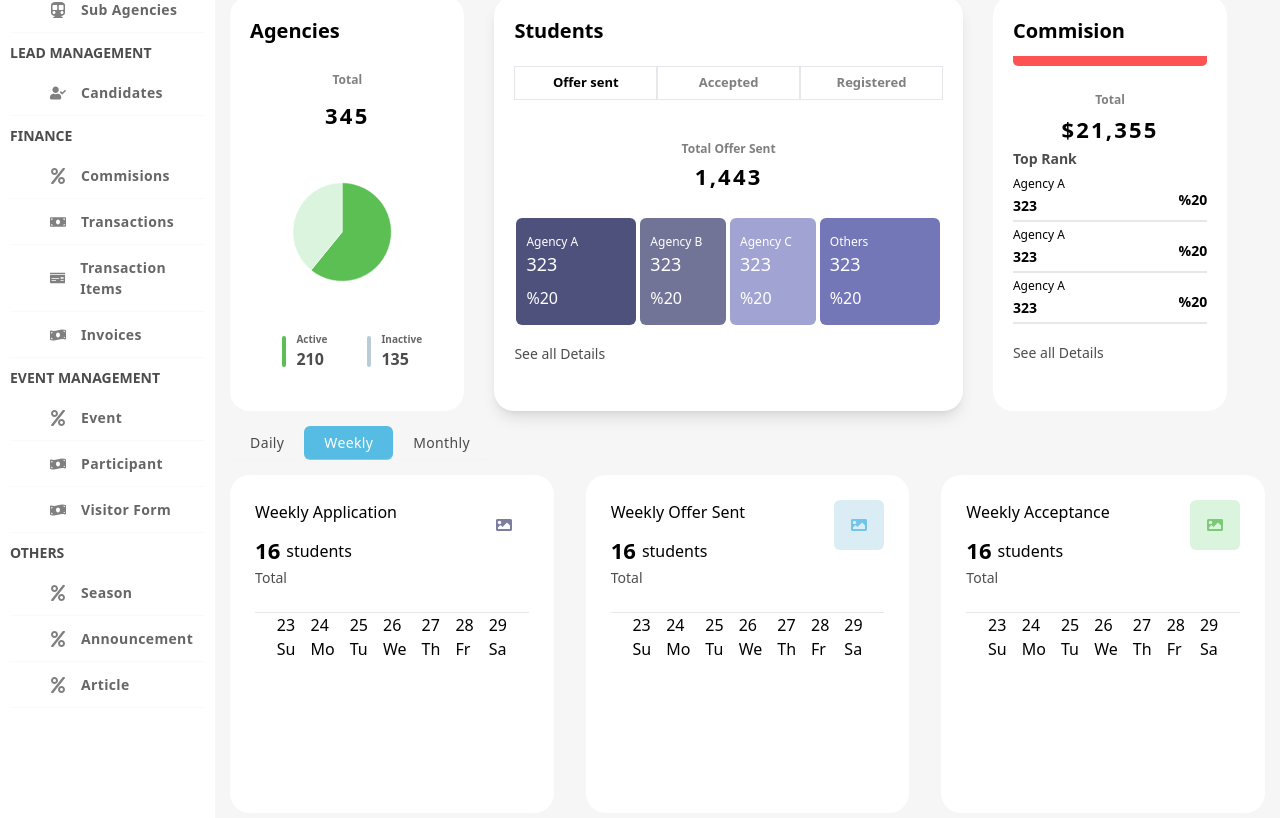
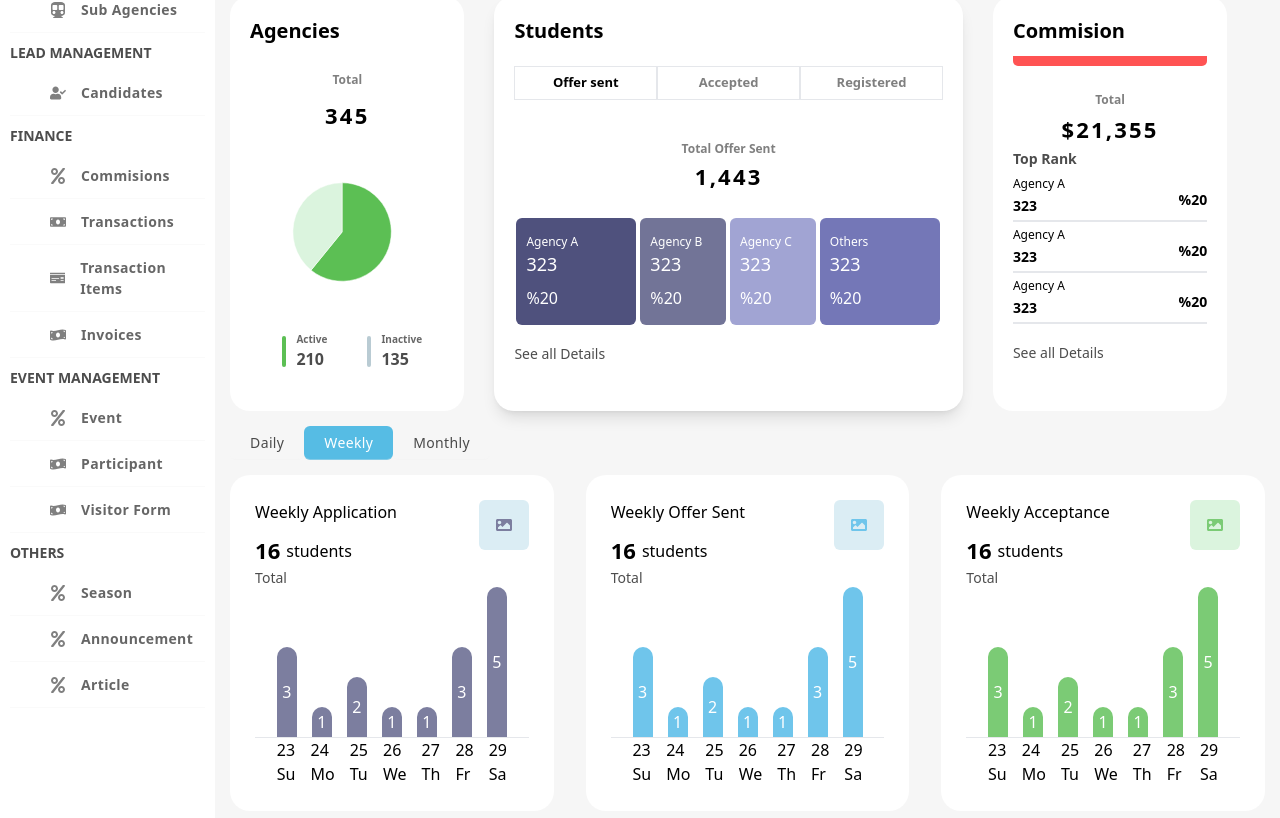
Before and after one commit to VinsDev/task, a React (Create React App) app: page / in a window 1280 px wide. Shown: the part 685-1503 px from the top of the page. Built offline with nearby package versions, Linux system fonts and the light colour scheme.

Commit message:
fixed bars

```diff
--- a/src/components/Home.js
+++ b/src/components/Home.js
@@ -309,7 +309,7 @@ const Home = () => {
                     </div>
                 </div>
                 <div className='grid grid-cols-3 gap-[2px]'>
-                    <R3cards title="Weekly Application" lightColor="#e0e0e8" color="#7c7e9f" />
+                    <R3cards title="Weekly Application" lightColor="#dbedf4" color="#7c7e9f" />
                     <R3cards title="Weekly Offer Sent" lightColor="#dbedf4" color="#6fc5eb" />
                     <R3cards title="Weekly Acceptance" lightColor="#dbf4de" color="#7bcb75" />
                 </div>
@@ -362,6 +362,38 @@ const CircularProgressBar = ({ targetValue }) => {
 };
 
 const R3cards = ({ title, lightColor, color }) => {
+
+    const data = [3, 1, 2, 1, 1, 3, 5];
+    const date = [23, 24, 25, 26, 27, 28, 29];
+    const barHeightMultiplier = 30;
+
+    const bars = data.map((value, index) => (
+        <div
+          key={index}
+          style={{
+            display: 'flex',
+            justifyContent: 'center',
+            alignItems: 'center',
+            height: `${value * barHeightMultiplier}px`,
+            backgroundColor: color,
+            width: '20px',
+            borderTopLeftRadius: '10px',
+            borderTopRightRadius: '10px',
+            textAlign: 'center',
+            color: 'white',
+          }}
+        >
+          <p>{value}</p>
+        </div>
+      ));
+
+    const dateRow = date.map((value, index) => (
+        <div key={index}>
+            <p>{value}</p>
+            <p>{dfi(index)}</p>
+        </div>
+    ));
+
     return (
         <div>
             <div className='rounded-[20px] bg-white m-[15px] p-[25px]'>
@@ -375,7 +407,14 @@ const R3cards = ({ title, lightColor, color }) => {
                         <FaImage color={color} />
                     </div>
                 </div>
-                <VerticalBarChart color={color} />
+                <div>
+                    <div className='border-b-[1px] flex items-end justify-center gap-[15px] h-[150px]'>
+                        {bars}
+                    </div>
+                    <div className='flex items-end justify-center gap-[15px]'>
+                        {dateRow}
+                    </div>
+                </div>
             </div>
         </div>
     )
@@ -391,26 +430,6 @@ const HorizontalBarChart = () => {
 
     );
 };
-const VerticalBarChart = ({ color }) => {
-    const data = [4, 1, 2, 1, 3, 4, 5];
-    const date = [23, 24, 25, 26, 27, 28, 29];
-    const barHeightMultiplier = 30;
-
-    const bars = data.map((value, index) => (
-        <div
-            key={index}
-            className={`h-[${value * barHeightMultiplier}px] bg-[${color}] w-[20px] rounded-tr-[10px] rounded-tl-[10px] flex items-center justify-center text-white`}
-        >
-            <p>{value}</p>
-        </div>
-    ));
-
-    const dateRow = date.map((value, index) => (
-        <div key={index}>
-            <p>{value}</p>
-            <p>{dfi(index)}</p>
-        </div>
-    ));
 
 // get day from index . . .
 function dfi(index) {
@@ -432,18 +451,4 @@ const VerticalBarChart = ({ color }) => {
     }
 }
 
-    return (
-        <div className='h-[200px]'>
-            <div className='border-b-[1px] flex items-end justify-center gap-[15px]'>
-                {bars}
-            </div>
-            <div className='flex items-end justify-center gap-[15px]'>
-                {dateRow}
-            </div>
-        </div>
-
-    );
-};
-
-
 export default Home
```
Lines whose indentation alone changed are shown as unchanged.
